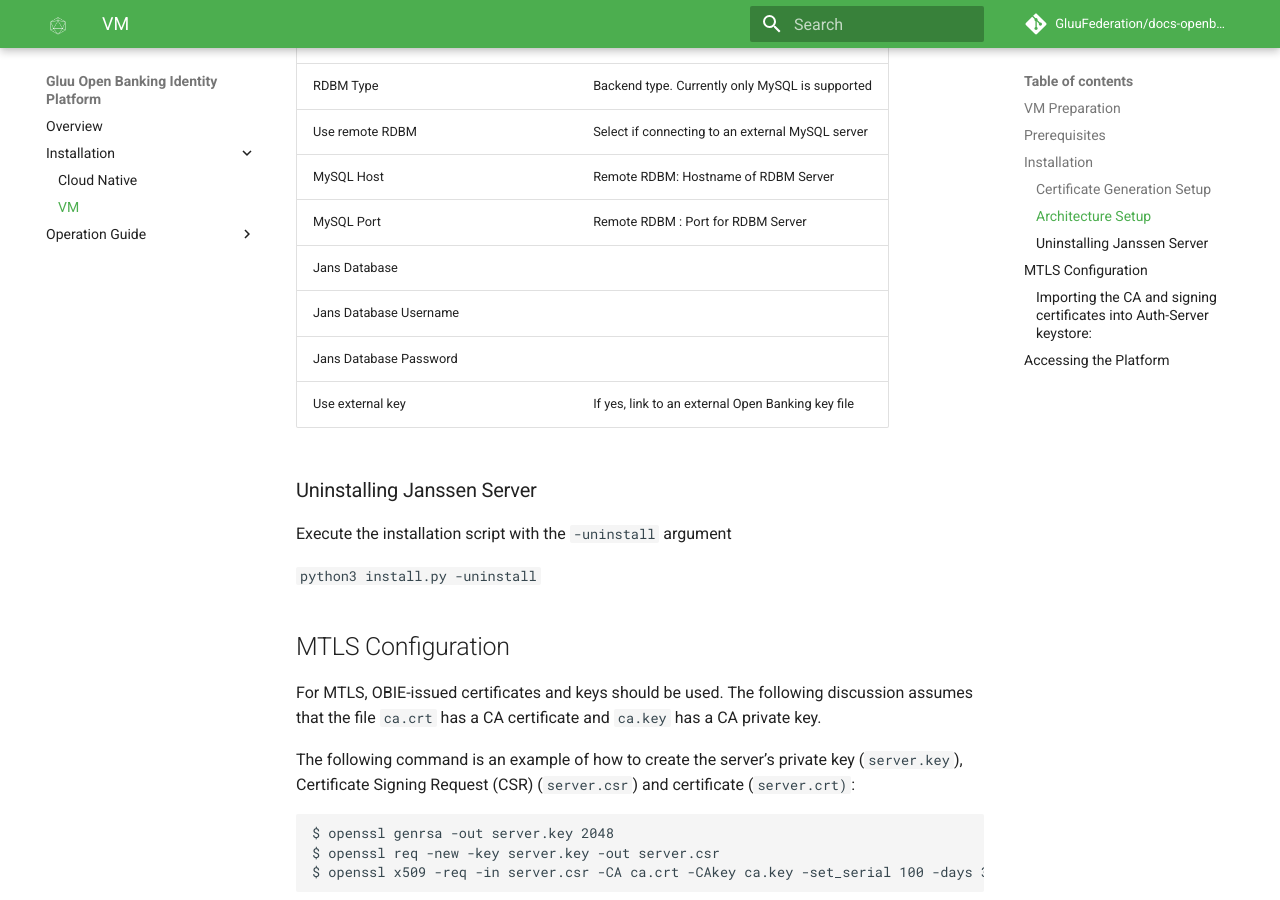
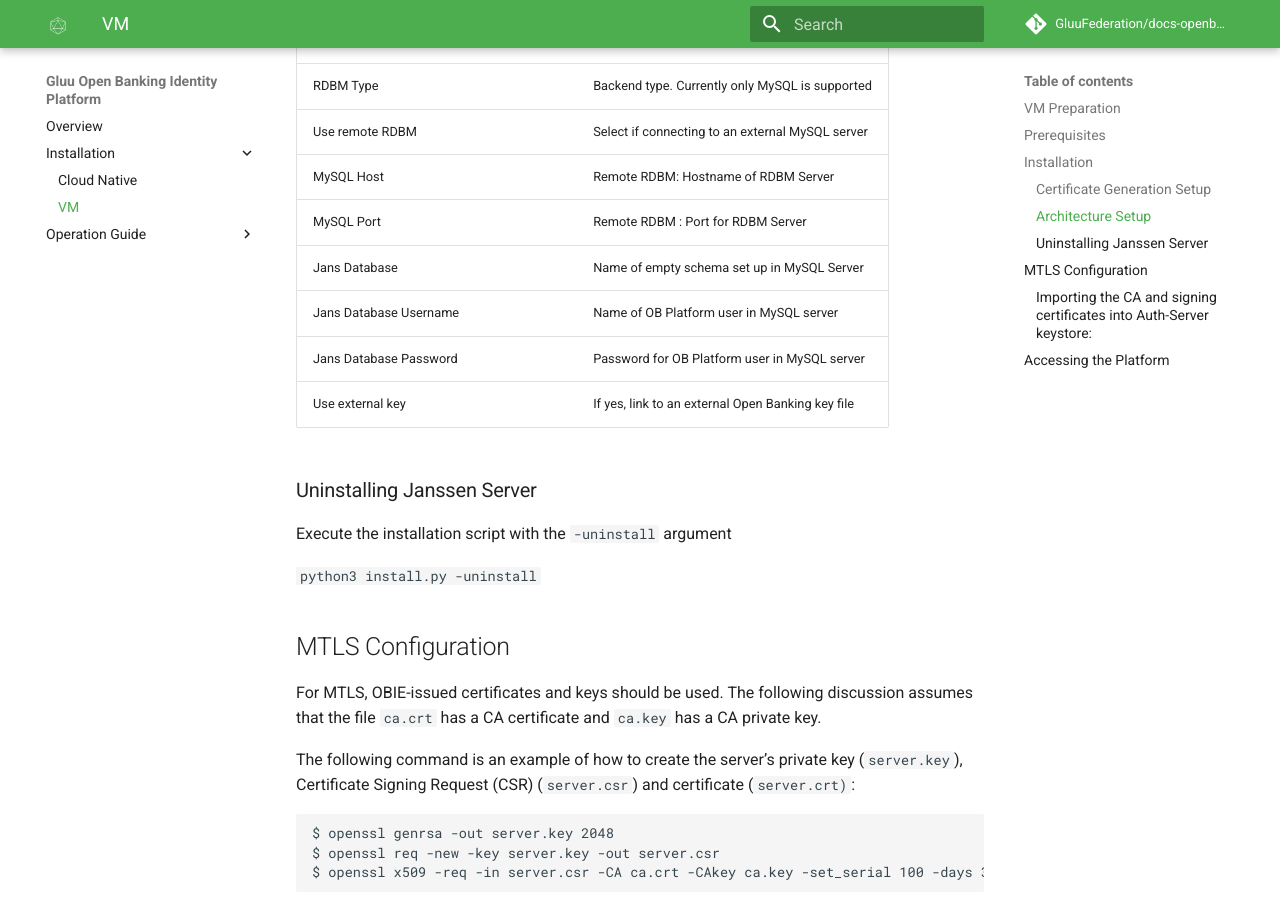
Before and after one commit to GluuFederation/docs-openbanking-prod, an MkDocs documentation site: the page built from docs/source/install-vm.md, in a window 1280 px wide and 900 px high, scrolled down 1984 px. Built offline with MkDocs 1.6.1 and Material for MkDocs 9.7.7, drawn with Linux system fonts in a browser that asks for light colours; comment, search, counter and statistics services are not loaded.

Commit message:
Finished prompts

```diff
--- a/docs/source/install-vm.md
+++ b/docs/source/install-vm.md
@@ -60,11 +60,11 @@ To install the Gluu Open Banking Identity Platform, just follow these steps:
 | Enter maximum RAM for applications in MB | Maximum  |
 | RDBM Type | Backend type. Currently only MySQL is supported |
 | Use remote RDBM | Select if connecting to an external MySQL server |
-| MySQL Host | Remote RDBM: Hostname of RDBM Server|
-| MySQL Port | Remote RDBM : Port for RDBM Server|
-| Jans Database | |
-| Jans Database Username | |
-| Jans Database Password | |
+| MySQL Host | Remote RDBM: Hostname of RDBM Server |
+| MySQL Port | Remote RDBM : Port for RDBM Server |
+| Jans Database | Name of empty schema set up in MySQL Server |
+| Jans Database Username | Name of OB Platform user in MySQL server |
+| Jans Database Password | Password for OB Platform user in MySQL server |
 | Use external key | If yes, link to an external Open Banking key file |
 
 ### Uninstalling Janssen Server
```
